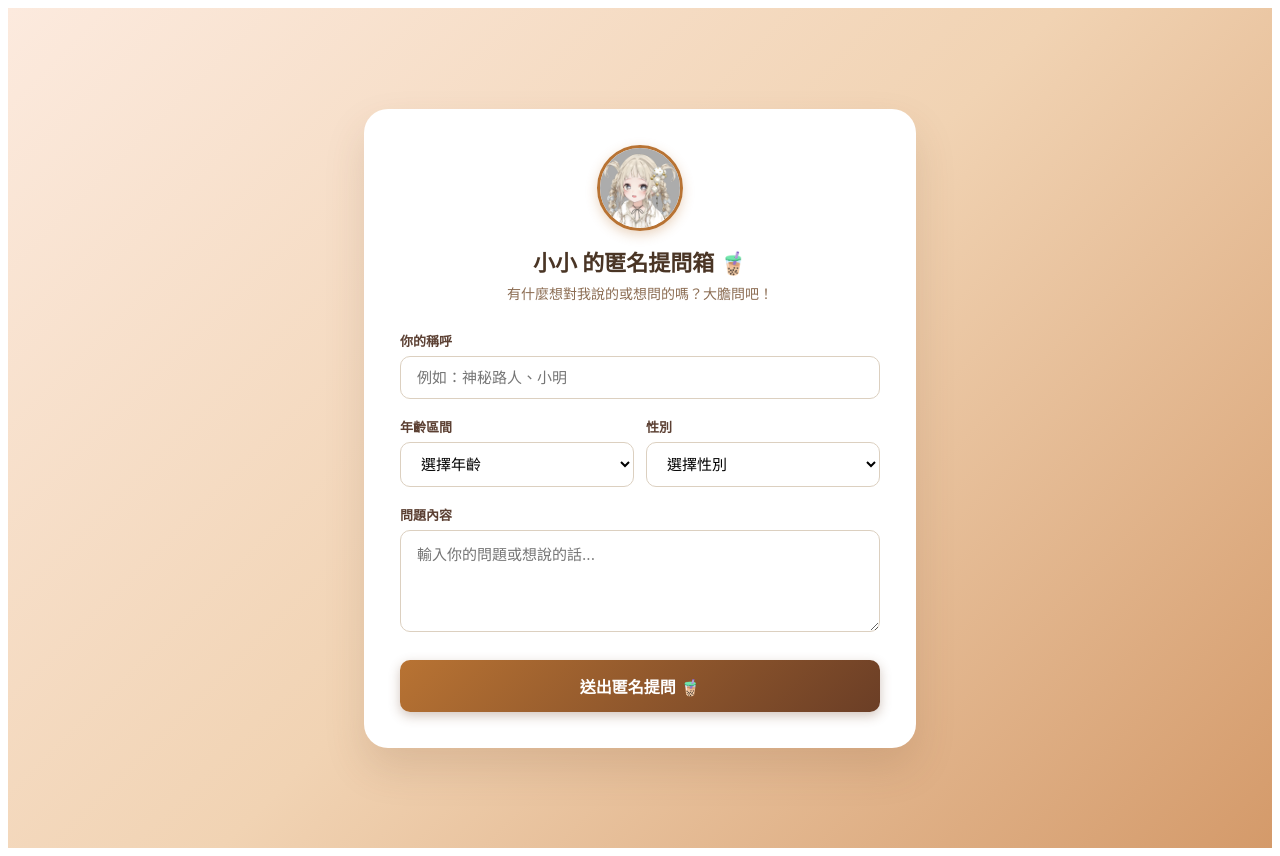
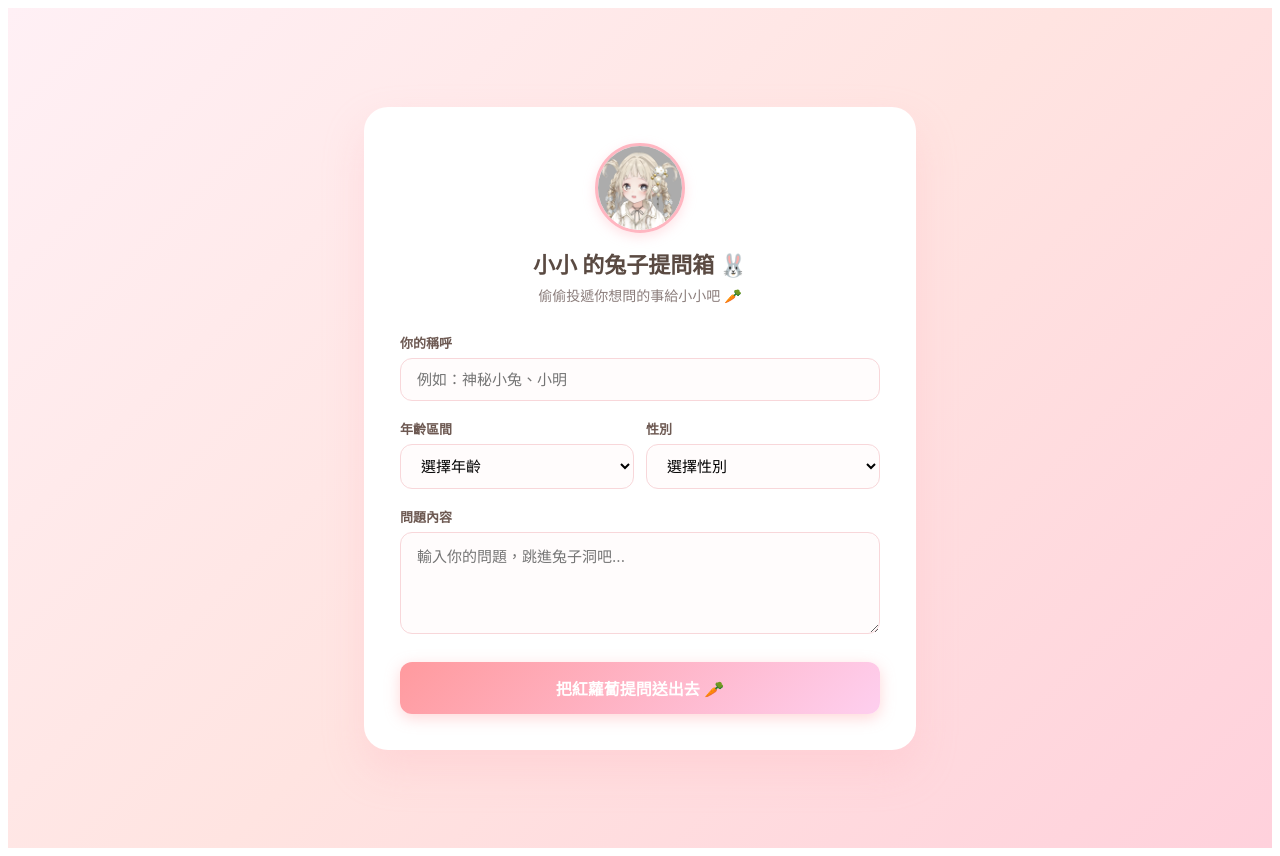
Before and after one commit to x59073556-ship-it/qa-box, a Next.js app: page / in a window 1280 px wide. Built offline with nearby package versions, Linux system fonts and the light colour scheme.

Commit message:
Update page.js

```diff
--- a/app/page.js
+++ b/app/page.js
@@ -60,7 +60,7 @@ export default function Home() {
   return (
     <main style={{
       minHeight: '100vh',
-      background: 'linear-gradient(135deg, #fceade 0%, #f1d3b3 50%, #d49a6a 100%)',
+      background: 'linear-gradient(135deg, #fff0f5 0%, #ffe4e1 50%, #ffd1dc 100%)',
       display: 'flex',
       justifyContent: 'center',
       alignItems: 'center',
@@ -73,17 +73,17 @@ export default function Home() {
         maxWidth: '480px',
         borderRadius: '24px',
         padding: '36px',
-        boxShadow: '0 20px 40px rgba(110, 70, 40, 0.15)',
+        boxShadow: '0 20px 40px rgba(255, 182, 193, 0.3)',
       }}>
         <div style={{ textAlign: 'center', marginBottom: '28px' }}>
           <div style={{
-            width: '80px',
-            height: '80px',
+            width: '84px',
+            height: '84px',
             margin: '0 auto 14px auto',
             borderRadius: '50%',
             overflow: 'hidden',
-            border: '3px solid #b87333',
-            boxShadow: '0 4px 12px rgba(184, 115, 51, 0.3)',
+            border: '3px solid #ffb6c1',
+            boxShadow: '0 4px 12px rgba(255, 182, 193, 0.4)',
           }}>
             <img
               src={CREATOR_AVATAR}
@@ -92,36 +92,37 @@ export default function Home() {
             />
           </div>
 
-          <h1 style={{ margin: '0 0 6px 0', fontSize: '22px', color: '#4a3525', fontWeight: '700' }}>
-            {CREATOR_NAME} 的匿名提問箱 🧋
+          <h1 style={{ margin: '0 0 6px 0', fontSize: '22px', color: '#5a4a42', fontWeight: '700' }}>
+            {CREATOR_NAME} 的兔子提問箱 🐰
           </h1>
-          <p style={{ margin: 0, fontSize: '14px', color: '#8c6d53' }}>有什麼想對我說的或想問的嗎？大膽問吧！</p>
+          <p style={{ margin: 0, fontSize: '14px', color: '#8b7d7b' }}>偷偷投遞你想問的事給小小吧 🥕</p>
         </div>
 
         <form onSubmit={handleSubmit} style={{ display: 'flex', flexDirection: 'column', gap: '18px' }}>
           <div>
-            <label style={{ display: 'block', marginBottom: '6px', fontSize: '13px', fontWeight: '600', color: '#5c4033' }}>你的稱呼</label>
+            <label style={{ display: 'block', marginBottom: '6px', fontSize: '13px', fontWeight: '600', color: '#6d5952' }}>你的稱呼</label>
             <input
               type="text"
-              placeholder="例如：神秘路人、小明"
+              placeholder="例如：神秘小兔、小明"
               value={name}
               onChange={(e) => setName(e.target.value)}
               required
               style={{
                 width: '100%',
                 padding: '12px 16px',
-                borderRadius: '10px',
-                border: '1px solid #dcd0c0',
+                borderRadius: '12px',
+                border: '1px solid #f8d7da',
                 fontSize: '15px',
                 outline: 'none',
                 boxSizing: 'border-box',
+                background: '#fffcfc',
               }}
             />
           </div>
 
           <div style={{ display: 'flex', gap: '12px' }}>
             <div style={{ flex: 1 }}>
-              <label style={{ display: 'block', marginBottom: '6px', fontSize: '13px', fontWeight: '600', color: '#5c4033' }}>年齡區間</label>
+              <label style={{ display: 'block', marginBottom: '6px', fontSize: '13px', fontWeight: '600', color: '#6d5952' }}>年齡區間</label>
               <select
                 value={ageGroup}
                 onChange={(e) => setAgeGroup(e.target.value)}
@@ -129,10 +130,10 @@ export default function Home() {
                 style={{
                   width: '100%',
                   padding: '12px 16px',
-                  borderRadius: '10px',
-                  border: '1px solid #dcd0c0',
+                  borderRadius: '12px',
+                  border: '1px solid #f8d7da',
                   fontSize: '15px',
-                  background: '#fff',
+                  background: '#fffcfc',
                   outline: 'none',
                   boxSizing: 'border-box',
                 }}
@@ -147,7 +148,7 @@ export default function Home() {
             </div>
 
             <div style={{ flex: 1 }}>
-              <label style={{ display: 'block', marginBottom: '6px', fontSize: '13px', fontWeight: '600', color: '#5c4033' }}>性別</label>
+              <label style={{ display: 'block', marginBottom: '6px', fontSize: '13px', fontWeight: '600', color: '#6d5952' }}>性別</label>
               <select
                 value={gender}
                 onChange={(e) => setGender(e.target.value)}
@@ -155,10 +156,10 @@ export default function Home() {
                 style={{
                   width: '100%',
                   padding: '12px 16px',
-                  borderRadius: '10px',
-                  border: '1px solid #dcd0c0',
+                  borderRadius: '12px',
+                  border: '1px solid #f8d7da',
                   fontSize: '15px',
-                  background: '#fff',
+                  background: '#fffcfc',
                   outline: 'none',
                   boxSizing: 'border-box',
                 }}
@@ -172,9 +173,9 @@ export default function Home() {
           </div>
 
           <div>
-            <label style={{ display: 'block', marginBottom: '6px', fontSize: '13px', fontWeight: '600', color: '#5c4033' }}>問題內容</label>
+            <label style={{ display: 'block', marginBottom: '6px', fontSize: '13px', fontWeight: '600', color: '#6d5952' }}>問題內容</label>
             <textarea
-              placeholder="輸入你的問題或想說的話..."
+              placeholder="輸入你的問題，跳進兔子洞吧..."
               value={content}
               onChange={(e) => setContent(e.target.value)}
               required
@@ -182,13 +183,14 @@ export default function Home() {
               style={{
                 width: '100%',
                 padding: '12px 16px',
-                borderRadius: '10px',
-                border: '1px solid #dcd0c0',
+                borderRadius: '12px',
+                border: '1px solid #f8d7da',
                 fontSize: '15px',
                 outline: 'none',
                 resize: 'vertical',
                 boxSizing: 'border-box',
                 fontFamily: 'inherit',
+                background: '#fffcfc',
               }}
             />
           </div>
@@ -199,17 +201,17 @@ export default function Home() {
             style={{
               marginTop: '6px',
               padding: '14px',
-              background: loading ? '#dcd0c0' : 'linear-gradient(135deg, #b87333 0%, #6b3e26 100%)',
-              color: '#fff',
+              background: loading ? '#f2d6dc' : 'linear-gradient(135deg, #ff9a9e 0%, #fecfef 100%)',
+              color: '#ffffff',
               border: 'none',
-              borderRadius: '10px',
+              borderRadius: '12px',
               fontSize: '16px',
-              fontWeight: '600',
+              fontWeight: '700',
               cursor: loading ? 'not-allowed' : 'pointer',
-              boxShadow: '0 4px 12px rgba(107, 62, 38, 0.3)',
+              boxShadow: '0 4px 15px rgba(255, 154, 158, 0.4)',
             }}
           >
-            {loading ? '傳送中...' : '送出匿名提問 🧋'}
+            {loading ? '傳送中...' : '把紅蘿蔔提問送出去 🥕'}
           </button>
         </form>
 
@@ -217,9 +219,9 @@ export default function Home() {
           <div style={{
             marginTop: '20px',
             padding: '12px',
-            borderRadius: '8px',
-            background: status.includes('❌') ? '#fdf2f2' : '#f4f9f4',
-            color: status.includes('❌') ? '#a63a3a' : '#3b6e3b',
+            borderRadius: '10px',
+            background: status.includes('❌') ? '#fff0f0' : '#f0fff4',
+            color: status.includes('❌') ? '#d9534f' : '#47a447',
             fontSize: '14px',
             textAlign: 'center',
             fontWeight: '600',
```
